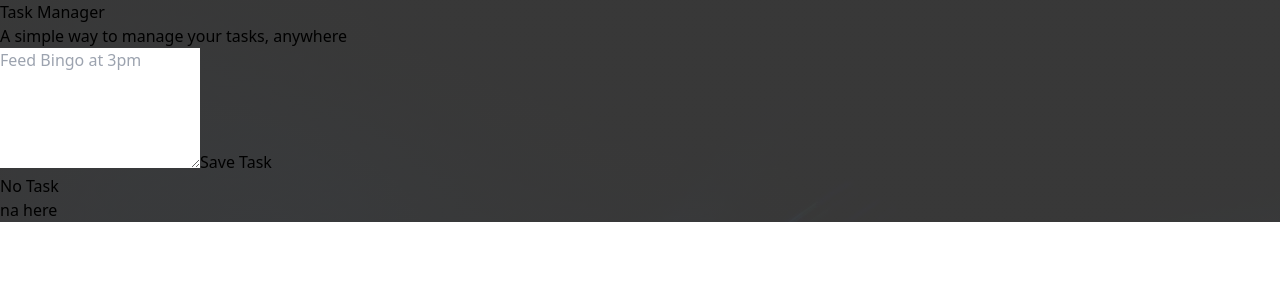
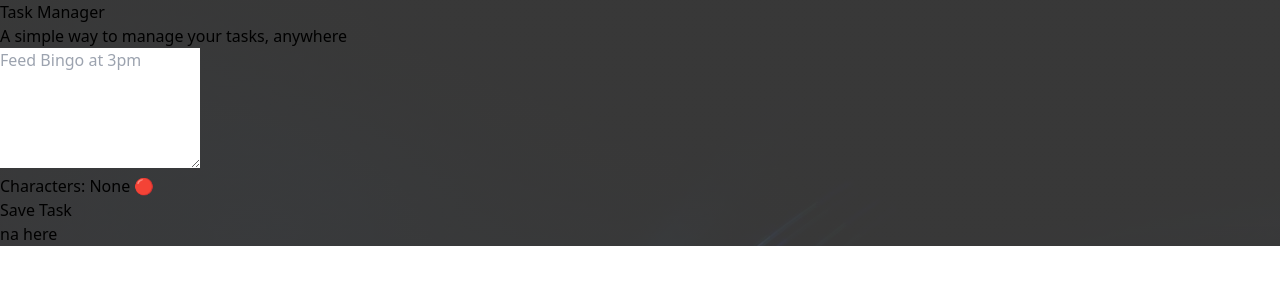
Before and after one commit to danju4rizzl/taskman-app-yt, a React (Vite) app: page / in a window 1280 px wide. Shown: the top 300 px of the page. Built offline with nearby package versions, Linux system fonts and the light colour scheme.

Commit message:
added uuid pkg and setting up local storage

```diff
--- a/package.json
+++ b/package.json
@@ -11,7 +11,8 @@
   "dependencies": {
     "react": "^18.2.0",
     "react-dom": "^18.2.0",
-    "react-icons": "^4.7.1"
+    "react-icons": "^4.7.1",
+    "uuid": "^9.0.0"
   },
   "devDependencies": {
     "@types/react": "^18.0.26",
--- a/src/App.tsx
+++ b/src/App.tsx
@@ -2,7 +2,7 @@ import React, {
 	ChangeEvent,
 	FormEvent,
 	TextareaHTMLAttributes,
-    useState,
+	useState
 } from "react";
 import "./App.css";
 import bgImage from "./assets/bg.jpg";
@@ -11,27 +11,13 @@ import TaskItem from "./components/TaskItem";
 
 function Container(props: { child: JSX.Element[] | JSX.Element }) {
 	return (
-        <div className='flex place-items-center px-5 sm:px-10 md:px-32'>
+		<div className="flex place-items-center px-5 sm:px-10 md:px-32">
 			{props.child}
 		</div>
 	);
 }
 
 function App() {
-    const [count, setCount] = useState(0);
-    const [formState, setFormState] = useState("");
-    const [task, setTask] = useState([]);
-
-    function handleSubmit() {
-        console.log("Element", formState);
-        //Deejay update states here
-    }
-
-    function checker(e: string) {
-        console.log("e is", e);
-        setFormState(e);
-    }
-
 	return (
 		<div
 			className={`h-screen grid grid-flow-row lg:grid-flow-col content-center bg-no-repeat bg-cover bg-center text-white px-5 md:px-28 space-y-5`}
@@ -39,24 +25,24 @@ function App() {
 				backgroundImage: `linear-gradient(
                                     rgba(62, 62, 62, 0.9),
                                     rgba(62, 62, 62, 0.9)),
-                                    url(${bgImage})`,
+                                    url(${bgImage})`
 			}}
 		>
-            <div className='grid px-5 sm:px-10 md:px-24'>
-                <div className='text-center my-12 space-y-1'>
-                    <h1 className='text-5xl'>Task Manager</h1>
+			<div className="grid px-5 sm:px-10 md:px-24">
+				<div className="text-center my-12 space-y-1">
+					<h1 className="text-5xl">Task Manager</h1>
 					<p>A simple way to manage your tasks, anywhere</p>
 				</div>
-                {/* fix the TaskForm here*/}
-                <TaskForm onClick={handleSubmit} onChange={checker} />
+
+				<TaskForm />
 			</div>
-            <div className='my-auto'>
-                <ul className=' h-48 md:h-80 flex flex-col pr-4 sm:pl-10 md:pl-24 space-y-3 md:space-y-3 overflow-y-scroll'>
-                    {task.length > 0 ? (
+			<div className="my-auto">
+				<ul className=" h-48 md:h-80 flex flex-col pr-4 sm:pl-10 md:pl-24 space-y-3 md:space-y-3 overflow-y-scroll">
+					{/* {task.length > 0 ? (
 						task.map((item) => <TaskItem title={item.t} />)
 					) : (
 						<p>No Task</p>
-                    )}
+					)} */}
 				</ul>
 				<p>na here</p>
 			</div>
--- a/src/components/TaskForm.tsx
+++ b/src/components/TaskForm.tsx
@@ -1,24 +1,49 @@
-import React, { ChangeEvent, FormEvent, useState } from "react";
+import React, { ChangeEvent, FormEvent, useEffect, useState } from "react";
+import { v4 as uuidv4 } from "uuid";
 
-type TaskFormProps = {
-    onClick: () => void; // fix here
-    onChange: (e: any) => void;
-};
+export default function TaskForm() {
+	const [inputState, setInputState] = useState("");
+	const [task, setTask] = useState([{}]);
+	const isEmpty = inputState.length; // This will check if the input is empty or not
 
-export default function TaskForm(props: TaskFormProps) {
+	function handleSubmit() {
+		if (!isEmpty) return;
+		setInputState(""); // to reset the form input
+		setTask([...task, { id: uuidv4(), text: inputState }]); // Change the state
+	}
+
+	useEffect(() => {
+		localStorage.setItem("storedTask", JSON.stringify(task)); // Store the state in local storage
+	}, [task]);
+
+	//    @danjuma Gets the local Data Continue here store the data to local storage
+	// function getLocalData() {
+	// 	const ls = localStorage.getItem("storedTask");
+	// 	const currentData = JSON.parse(ls);
+	// 	console.log(currentData);
+	// }
+
 	return (
-        <div className='grid space-y-5'>
+		<div className="grid space-y-5">
 			<textarea
 				rows={5}
-                name='taskInput'
-                placeholder='Feed Bingo at 3pm'
-                className='py-2 px-5 text-2xl rounded-lg text-center border outline-1 outline-current  bg-slate-700/50'
-                onChange={(e: any) => props.onChange(e.target.value)}
+				value={inputState}
+				name="taskInput"
+				placeholder="Feed Bingo at 3pm"
+				className="py-2 px-5 text-2xl rounded-lg text-center border outline-1 outline-current  bg-slate-700/50"
+				onChange={(e) => setInputState(e.target.value)}
 			/>
+			<p className="text-sm">
+				Characters: {!isEmpty ? "None 🔴" : `${isEmpty} 🟢`}
+			</p>
 			<button
-                type='button'
-                className={`py-2 hover:bg-red-400 bg-red-500 ease-in duration-300 rounded-md`}
-                onClick={() => props.onClick} // fix here
+				type="button"
+				className={`py-2  ease-in duration-300 rounded-md ${
+					isEmpty
+						? " hover:bg-red-400 bg-red-500"
+						: "  bg-gray-500 cursor-not-allowed"
+				} `}
+				onClick={handleSubmit}
 			>
 				Save Task
 			</button>
```
Also changed, not shown: 1 other file (tests, documents, lock files or other folders). Lines whose indentation alone changed are shown as unchanged.
